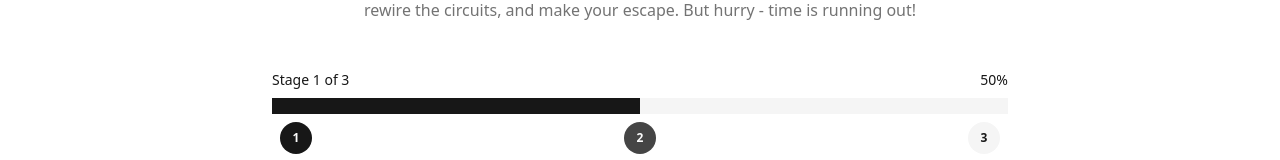
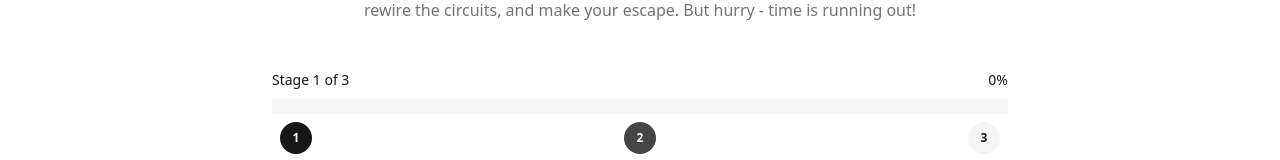
Before and after one commit to Neop60q-q/Assignment1_freelanceCWA, a Next.js app: page /codeadventurePage in a window 1280 px wide. Shown: the part 182-342 px from the top of the page. Built offline with nearby package versions, Linux system fonts and the light colour scheme.

Commit message:
tied totalstage and logic for progress bar + navgiation bar

```diff
--- a/app/Components/ProgressBar.tsx
+++ b/app/Components/ProgressBar.tsx
@@ -2,6 +2,8 @@
 
 import React, { useState } from 'react';
 import { gameConfig } from '../config/gameConfig';
+const { totalStages } = gameConfig;
+
 
 interface ProgressBarProps {
   currentStage: number;
@@ -14,8 +16,7 @@ const ProgressBar: React.FC<ProgressBarProps> = ({
   gameStarted = false,
   onGameStart
 }) => {
-  const { totalStages } = gameConfig;
-  const progress = (currentStage / (totalStages - 1)) * 100;
+  const progress = ((currentStage - 1) / (totalStages - 1)) * 100; // minus 1 to make it starting from 0%
 
   const startGame = () => {
     if (onGameStart) onGameStart();
--- a/app/Components/StageNavigation.tsx
+++ b/app/Components/StageNavigation.tsx
@@ -2,6 +2,7 @@
 import React from 'react';
 import { Button } from './ui/button';
 import { gameConfig } from '../config/gameConfig';
+const { totalStages } = gameConfig;
 
 export interface StageNavigationProps {
   currentStage: number;
@@ -9,7 +10,6 @@ export interface StageNavigationProps {
 }
 
 export default function StageNavigation({
-
   currentStage,
   onStageChange,
 
@@ -37,7 +37,7 @@ export default function StageNavigation({
       <Button
         variant="outline"
         onClick={handleNextStage}
-        disabled={currentStage >= 3}
+        disabled={currentStage >= totalStages}
       >
         Next Stage
       </Button>
--- a/app/codeadventurePage/page.tsx
+++ b/app/codeadventurePage/page.tsx
@@ -19,8 +19,6 @@ export default function CodeAdventure() {
   };
 
   const { totalStages } = gameConfig;
-  const isFirstStage = currentStage <= 0;
-  const isLastStage = currentStage >= totalStages;
 
 
   return (
```
